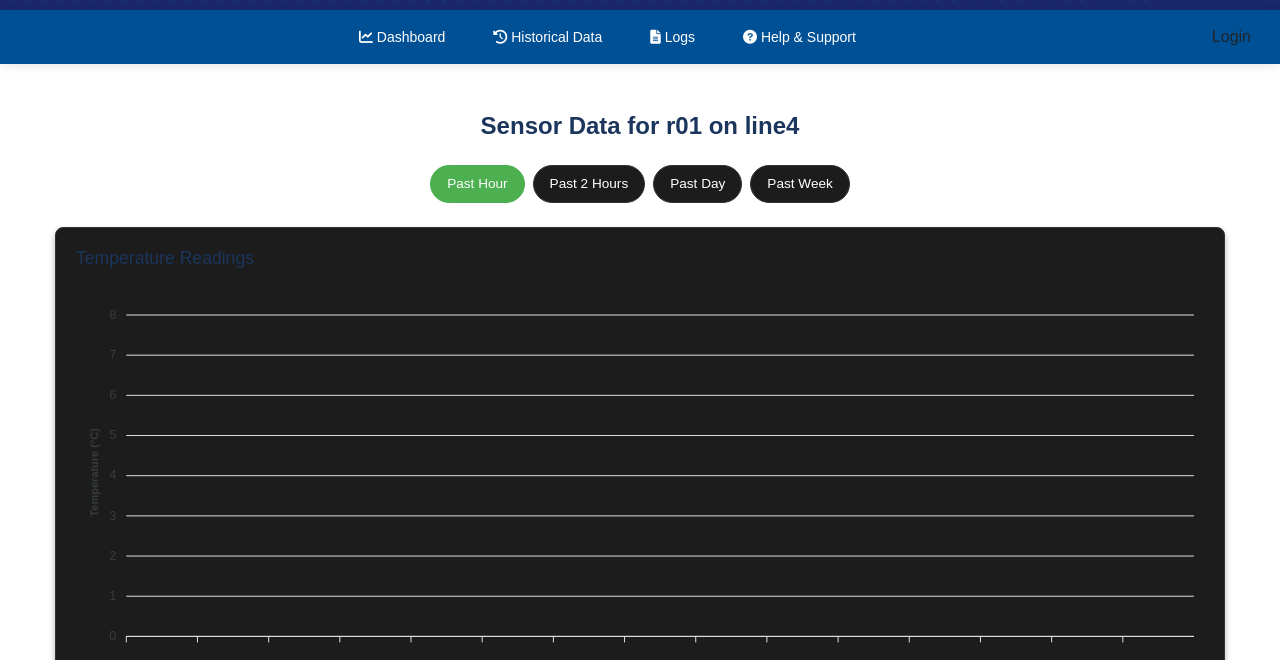
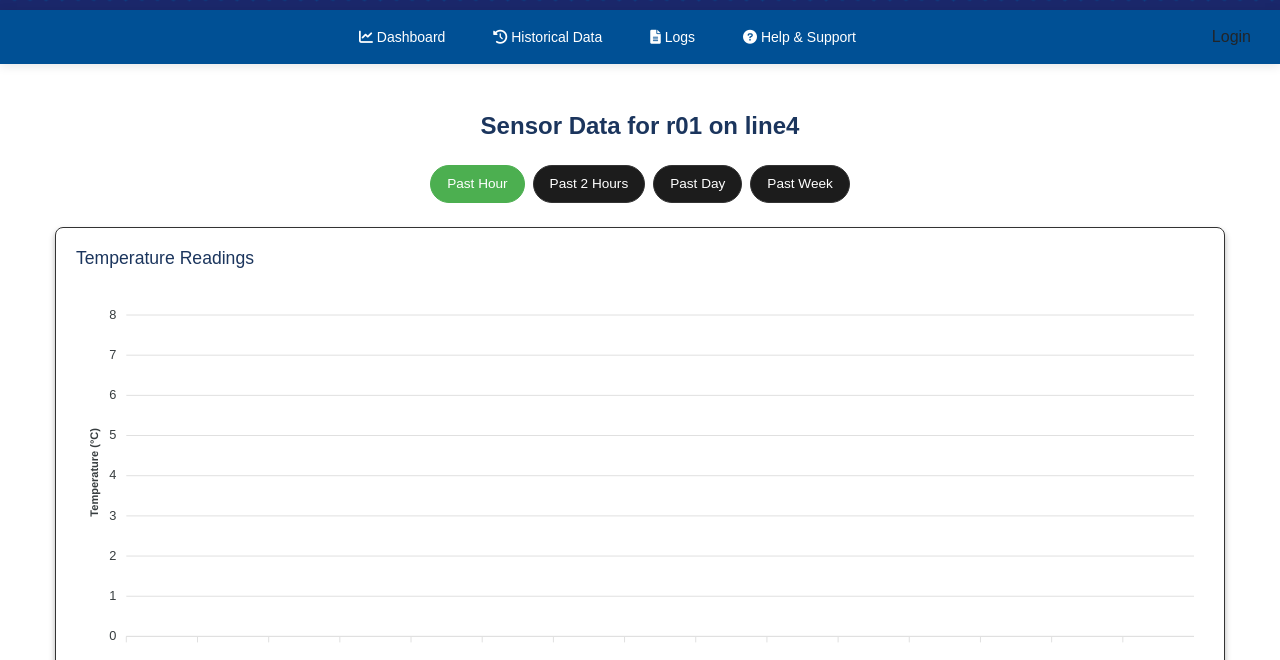
Before and after one commit to Yahyaaa-1/Team17, a plain HTML site: page src/website/pages/sensor-data.html in a window 1280 px wide. Shown: the part 140-800 px from the top of the page. Drawn offline with nearby package versions, Linux system fonts and the light colour scheme; no server answers.

Commit message:
fix dark mode css

```diff
--- a/src/website/css/sensor-data.css
+++ b/src/website/css/sensor-data.css
@@ -52,7 +52,7 @@
 /* ============================================= */
 
 .widget {
-    background-color: var(--card-bg);
+    /* background-color: var(--card-bg); */
     border: 1px solid var(--border-color);
     border-radius: 8px;
     box-shadow: 0 4px 6px var(--shadow-color);
@@ -149,7 +149,7 @@
 }
 
 .stat-item {
-    background-color: var(--card-bg);
+    /* background-color: var(--card-bg); */
     border: 1px solid var(--border-color);
     border-radius: 8px;
     padding: 1rem;
@@ -206,6 +206,7 @@
 
 .apexcharts-xaxis-label,
 .apexcharts-yaxis-label {
+    color: red;
     font-family: inherit !important;
     font-size: 0.8rem !important;
 }
--- a/src/website/js/sensor-data.js
+++ b/src/website/js/sensor-data.js
@@ -1,8 +1,8 @@
 const urlParams = new URLSearchParams(window.location.search);
 
 // Dynamically fetch line and sensor parameters from URL query string
-const line = urlParams.get("line") || "line4";  // default to line4 if not provided
-const sensor = urlParams.get("sensor") || "r01"; // default to r01 if not provided
+const line = urlParams.get("line") || "line4";
+const sensor = urlParams.get("sensor") || "r01";
 
 if (!line || !sensor) {
   console.error('Line or sensor not specified in the URL');
@@ -14,7 +14,7 @@ let chartData = [];
 let historicalData = [];
 let liveData = [];
 let temperatureData = [];
-let timeRange = 60 * 60 * 1000; // Default: 1 hour in milliseconds
+let timeRange = 60 * 60 * 1000;
 let isZoomed = false;
 let currentZoomXaxis = { min: undefined, max: undefined };
 let isFirstLiveDataFetch = true;
```
